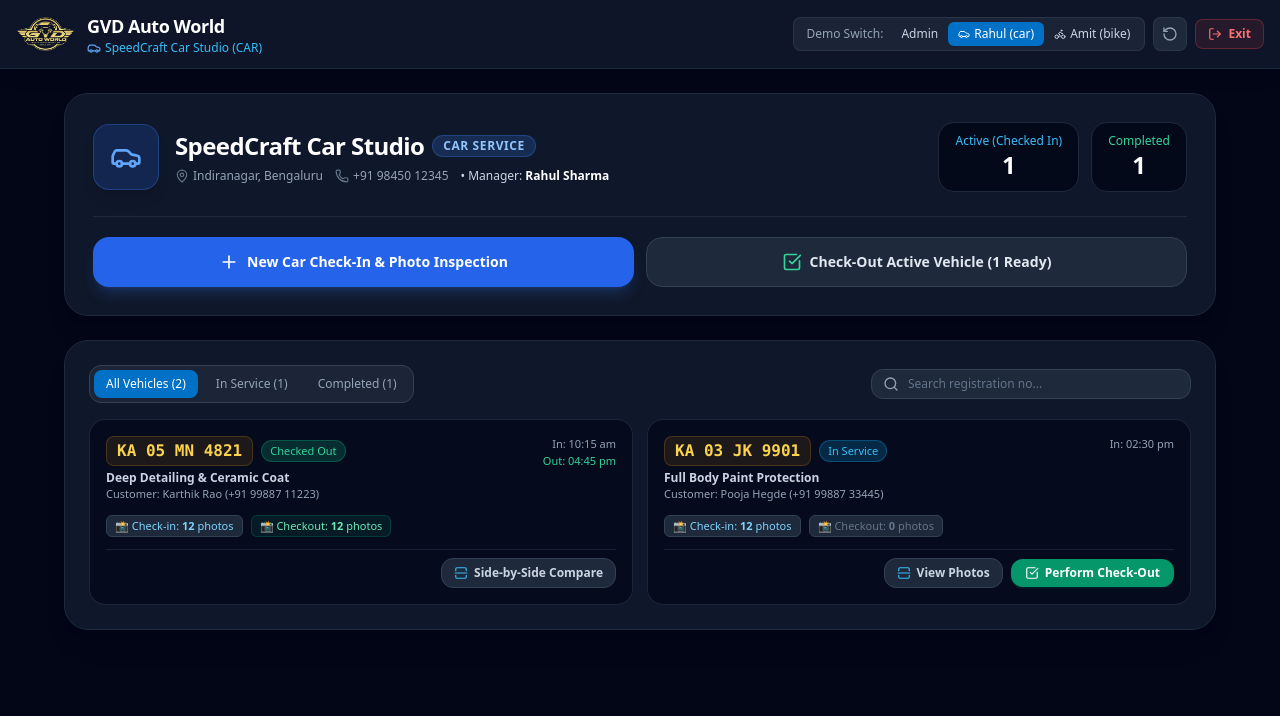
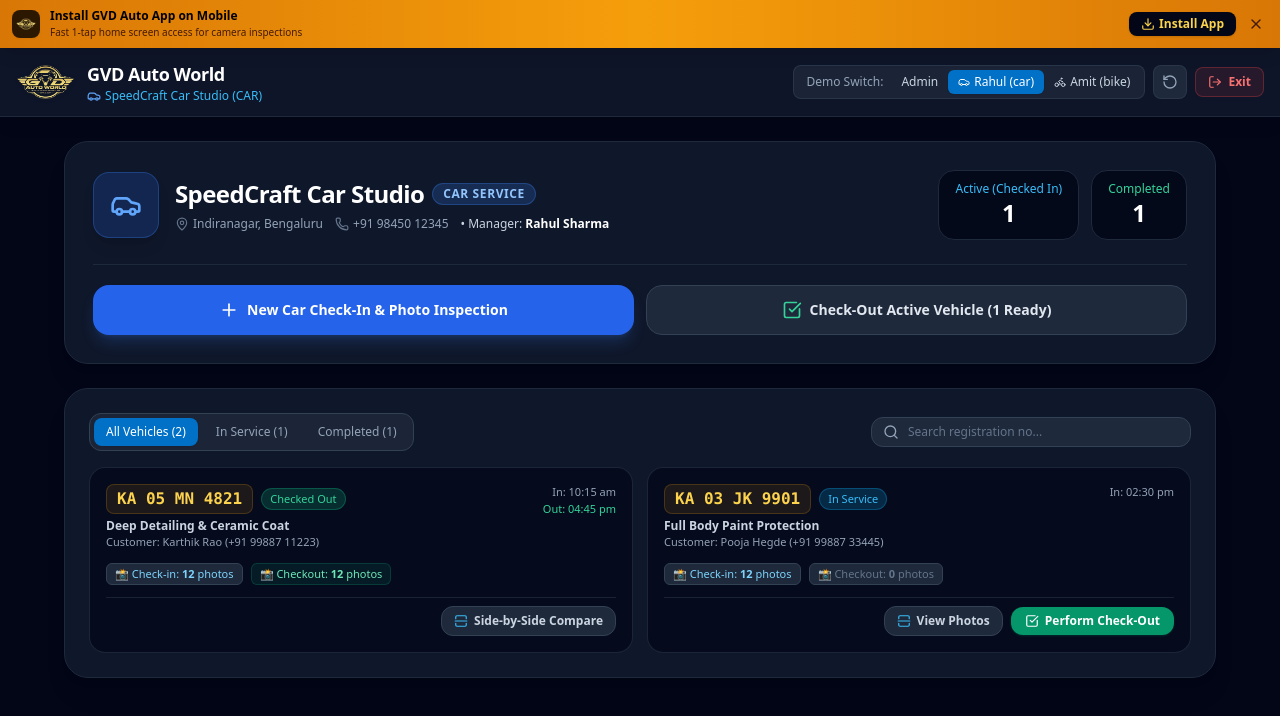
Before and after one commit to divith365/GVD, a React (Vite) app: page / in a window 1280 px wide. Shown: the top 716 px of the page. Built offline with nearby package versions, Linux system fonts and the light colour scheme; no server answers.

Commit message:
feat: enhance mobile PWA installability with 1-click install banner and iOS support

```diff
--- a/index.html
+++ b/index.html
@@ -3,10 +3,13 @@
   <head>
     <meta charset="UTF-8" />
     <link rel="icon" type="image/png" href="/logo.png" />
+    <link rel="apple-touch-icon" href="/logo.png" />
     <meta name="viewport" content="width=device-width, initial-scale=1.0, maximum-scale=1.0, user-scalable=no" />
     <meta name="theme-color" content="#d97706" />
+    <meta name="mobile-web-app-capable" content="yes" />
     <meta name="apple-mobile-web-app-capable" content="yes" />
     <meta name="apple-mobile-web-app-status-bar-style" content="black-translucent" />
+    <meta name="apple-mobile-web-app-title" content="GVD Auto" />
     <title>GVD Auto World - Inspection & Detailing</title>
   </head>
   <body class="bg-slate-950 text-slate-100 min-h-screen antialiased select-none font-sans">
--- a/src/App.tsx
+++ b/src/App.tsx
@@ -9,6 +9,7 @@ import { CarCheckinFlow } from './views/CarCheckinFlow';
 import { BikeCheckinFlow } from './views/BikeCheckinFlow';
 import { CheckoutFlow } from './views/CheckoutFlow';
 import { ComparisonViewer } from './components/ComparisonViewer';
+import { InstallPrompt } from './components/InstallPrompt';
 
 export const App: React.FC = () => {
   // Session: defaults to pre-authenticated Rahul Sharma (Car Manager) for instant first-look demo,
@@ -68,6 +69,7 @@ export const App: React.FC = () => {
 
   return (
     <div className="min-h-screen bg-slate-950 text-slate-100 flex flex-col font-sans">
+      <InstallPrompt />
       <Header
         session={session}
         onLogout={handleLogout}
--- /dev/null
+++ b/src/components/InstallPrompt.tsx
@@ -0,0 +1,205 @@
+import React, { useState, useEffect } from 'react';
+import { Download, Share, PlusSquare, X, Smartphone, Check } from 'lucide-react';
+
+interface BeforeInstallPromptEvent extends Event {
+  prompt: () => Promise<void>;
+  userChoice: Promise<{ outcome: 'accepted' | 'dismissed' }>;
+}
+
+export const InstallPrompt: React.FC = () => {
+  const [deferredPrompt, setDeferredPrompt] = useState<BeforeInstallPromptEvent | null>(null);
+  const [isInstalled, setIsInstalled] = useState<boolean>(false);
+  const [isIOS, setIsIOS] = useState<boolean>(false);
+  const [showIOSModal, setShowIOSModal] = useState<boolean>(false);
+  const [isDismissed, setIsDismissed] = useState<boolean>(() => {
+    return sessionStorage.getItem('gvd_pwa_dismissed') === 'true';
+  });
+
+  useEffect(() => {
+    // 1. Check if already installed / running in standalone mode
+    const isStandalone =
+      window.matchMedia('(display-mode: standalone)').matches ||
+      (window.navigator as any).standalone === true;
+
+    if (isStandalone) {
+      setIsInstalled(true);
+      return;
+    }
+
+    // 2. Check if iOS device
+    const userAgent = window.navigator.userAgent.toLowerCase();
+    const isIosDevice = /iphone|ipad|ipod/.test(userAgent);
+    setIsIOS(isIosDevice);
+
+    // 3. Listen for Android/Chrome beforeinstallprompt event
+    const handleBeforeInstallPrompt = (e: Event) => {
+      e.preventDefault();
+      setDeferredPrompt(e as BeforeInstallPromptEvent);
+    };
+
+    window.addEventListener('beforeinstallprompt', handleBeforeInstallPrompt);
+
+    // 4. Listen for appinstalled event
+    const handleAppInstalled = () => {
+      setIsInstalled(true);
+      setDeferredPrompt(null);
+    };
+    window.addEventListener('appinstalled', handleAppInstalled);
+
+    return () => {
+      window.removeEventListener('beforeinstallprompt', handleBeforeInstallPrompt);
+      window.removeEventListener('appinstalled', handleAppInstalled);
+    };
+  }, []);
+
+  const handleInstallClick = async () => {
+    if (deferredPrompt) {
+      // Android / Chrome
+      await deferredPrompt.prompt();
+      const choiceResult = await deferredPrompt.userChoice;
+      if (choiceResult.outcome === 'accepted') {
+        setIsInstalled(true);
+      }
+      setDeferredPrompt(null);
+    } else if (isIOS) {
+      // iOS Safari guide
+      setShowIOSModal(true);
+    } else {
+      // Desktop / Other: Show guide
+      setShowIOSModal(true);
+    }
+  };
+
+  const handleDismiss = () => {
+    setIsDismissed(true);
+    sessionStorage.setItem('gvd_pwa_dismissed', 'true');
+  };
+
+  // If already installed or dismissed this session, don't show the banner
+  if (isInstalled || isDismissed) {
+    return null;
+  }
+
+  return (
+    <>
+      {/* Top Banner on Mobile / Web */}
+      <div className="bg-gradient-to-r from-amber-600 via-amber-500 to-amber-600 text-slate-950 px-3 py-2 shadow-lg flex items-center justify-between text-xs font-medium sticky top-0 z-50 animate-fadeIn">
+        <div className="flex items-center gap-2.5 min-w-0">
+          <div className="w-7 h-7 rounded-lg bg-black/80 p-1 flex items-center justify-center shrink-0 shadow-sm">
+            <img src="/logo.webp" alt="GVD" className="w-full h-full object-contain" />
+          </div>
+          <div className="truncate">
+            <p className="font-bold text-black text-xs truncate">
+              Install GVD Auto App on Mobile
+            </p>
+            <p className="text-[10px] text-amber-950 font-medium truncate hidden sm:block">
+              Fast 1-tap home screen access for camera inspections
+            </p>
+          </div>
+        </div>
+
+        <div className="flex items-center gap-2 shrink-0">
+          <button
+            onClick={handleInstallClick}
+            className="flex items-center gap-1 px-3 py-1 bg-slate-950 hover:bg-black text-amber-300 hover:text-amber-200 font-bold rounded-lg shadow transition active:scale-95 text-xs"
+          >
+            <Download className="w-3.5 h-3.5" />
+            <span>Install App</span>
+          </button>
+          <button
+            onClick={handleDismiss}
+            className="p-1 rounded-md text-amber-950 hover:bg-black/10 transition"
+            title="Dismiss banner"
+          >
+            <X className="w-4 h-4" />
+          </button>
+        </div>
+      </div>
+
+      {/* iOS & Browser Install Instructions Modal */}
+      {showIOSModal && (
+        <div className="fixed inset-0 z-50 bg-black/80 backdrop-blur-sm flex items-center justify-center p-4">
+          <div className="bg-slate-900 border border-amber-500/30 rounded-2xl max-w-sm w-full p-5 shadow-2xl relative">
+            <button
+              onClick={() => setShowIOSModal(false)}
+              className="absolute top-3 right-3 p-1.5 rounded-lg bg-slate-800 text-slate-400 hover:text-white"
+            >
+              <X className="w-4 h-4" />
+            </button>
+
+            <div className="text-center mb-4">
+              <div className="w-14 h-14 mx-auto mb-2 rounded-2xl bg-black border border-amber-500/30 p-2 flex items-center justify-center shadow-md">
+                <img src="/logo.webp" alt="GVD" className="w-full h-full object-contain" />
+              </div>
+              <h3 className="text-base font-bold text-white">Install GVD Auto App</h3>
+              <p className="text-xs text-slate-400 mt-1">
+                Install directly on your phone home screen without app store downloads.
+              </p>
+            </div>
+
+            {isIOS ? (
+              <div className="space-y-3 bg-slate-800/80 rounded-xl p-3.5 border border-slate-700/60 text-xs">
+                <p className="font-semibold text-amber-300 flex items-center gap-1.5">
+                  <Smartphone className="w-4 h-4" /> iPhone / iPad Steps:
+                </p>
+                <div className="flex items-start gap-2.5 text-slate-200">
+                  <span className="w-5 h-5 rounded-full bg-amber-500/20 text-amber-400 font-bold flex items-center justify-center shrink-0 text-[11px]">
+                    1
+                  </span>
+                  <span>
+                    Tap the <strong>Share</strong> button at the bottom of Safari (<Share className="w-3.5 h-3.5 inline mx-0.5 text-sky-400" /> icon).
+                  </span>
+                </div>
+                <div className="flex items-start gap-2.5 text-slate-200">
+                  <span className="w-5 h-5 rounded-full bg-amber-500/20 text-amber-400 font-bold flex items-center justify-center shrink-0 text-[11px]">
+                    2
+                  </span>
+                  <span>
+                    Scroll down and tap <strong className="text-amber-300">"Add to Home Screen"</strong> (<PlusSquare className="w-3.5 h-3.5 inline mx-0.5" />).
+                  </span>
+                </div>
+                <div className="flex items-start gap-2.5 text-slate-200">
+                  <span className="w-5 h-5 rounded-full bg-amber-500/20 text-amber-400 font-bold flex items-center justify-center shrink-0 text-[11px]">
+                    3
+                  </span>
+                  <span>
+                    Tap <strong>"Add"</strong> in the top right. The GVD Auto app will appear on your home screen!
+                  </span>
+                </div>
+              </div>
+            ) : (
+              <div className="space-y-3 bg-slate-800/80 rounded-xl p-3.5 border border-slate-700/60 text-xs">
+                <p className="font-semibold text-amber-300 flex items-center gap-1.5">
+                  <Smartphone className="w-4 h-4" /> Android / Mobile Steps:
+                </p>
+                <div className="flex items-start gap-2.5 text-slate-200">
+                  <span className="w-5 h-5 rounded-full bg-amber-500/20 text-amber-400 font-bold flex items-center justify-center shrink-0 text-[11px]">
+                    1
+                  </span>
+                  <span>
+                    Tap the <strong>3 dots (⋮)</strong> menu in Chrome / your browser.
+                  </span>
+                </div>
+                <div className="flex items-start gap-2.5 text-slate-200">
+                  <span className="w-5 h-5 rounded-full bg-amber-500/20 text-amber-400 font-bold flex items-center justify-center shrink-0 text-[11px]">
+                    2
+                  </span>
+                  <span>
+                    Tap <strong className="text-amber-300">"Install app"</strong> or <strong>"Add to Home screen"</strong>.
+                  </span>
+                </div>
+              </div>
+            )}
+
+            <button
+              onClick={() => setShowIOSModal(false)}
+              className="mt-4 w-full py-2 bg-amber-600 hover:bg-amber-500 text-slate-950 font-bold text-xs rounded-xl transition shadow"
+            >
+              Got It
+            </button>
+          </div>
+        </div>
+      )}
+    </>
+  );
+};
--- a/vite.config.ts
+++ b/vite.config.ts
@@ -7,7 +7,7 @@ export default defineConfig({
     react(),
     VitePWA({
       registerType: 'autoUpdate',
-      includeAssets: ['favicon.ico', 'apple-touch-icon.png', 'mask-icon.svg'],
+      includeAssets: ['favicon.ico', 'apple-touch-icon.png', 'mask-icon.svg', 'logo.png', 'logo.webp'],
       manifest: {
         name: 'GVD Auto World',
         short_name: 'GVD Auto',
@@ -16,16 +16,21 @@ export default defineConfig({
         background_color: '#020617',
         display: 'standalone',
         orientation: 'portrait',
+        start_url: '/',
+        scope: '/',
+        id: '/',
         icons: [
           {
             src: '/logo.png',
             sizes: '192x192',
-            type: 'image/png'
+            type: 'image/png',
+            purpose: 'any maskable'
           },
           {
             src: '/logo.png',
             sizes: '512x512',
-            type: 'image/png'
+            type: 'image/png',
+            purpose: 'any maskable'
           }
         ]
       }
```
